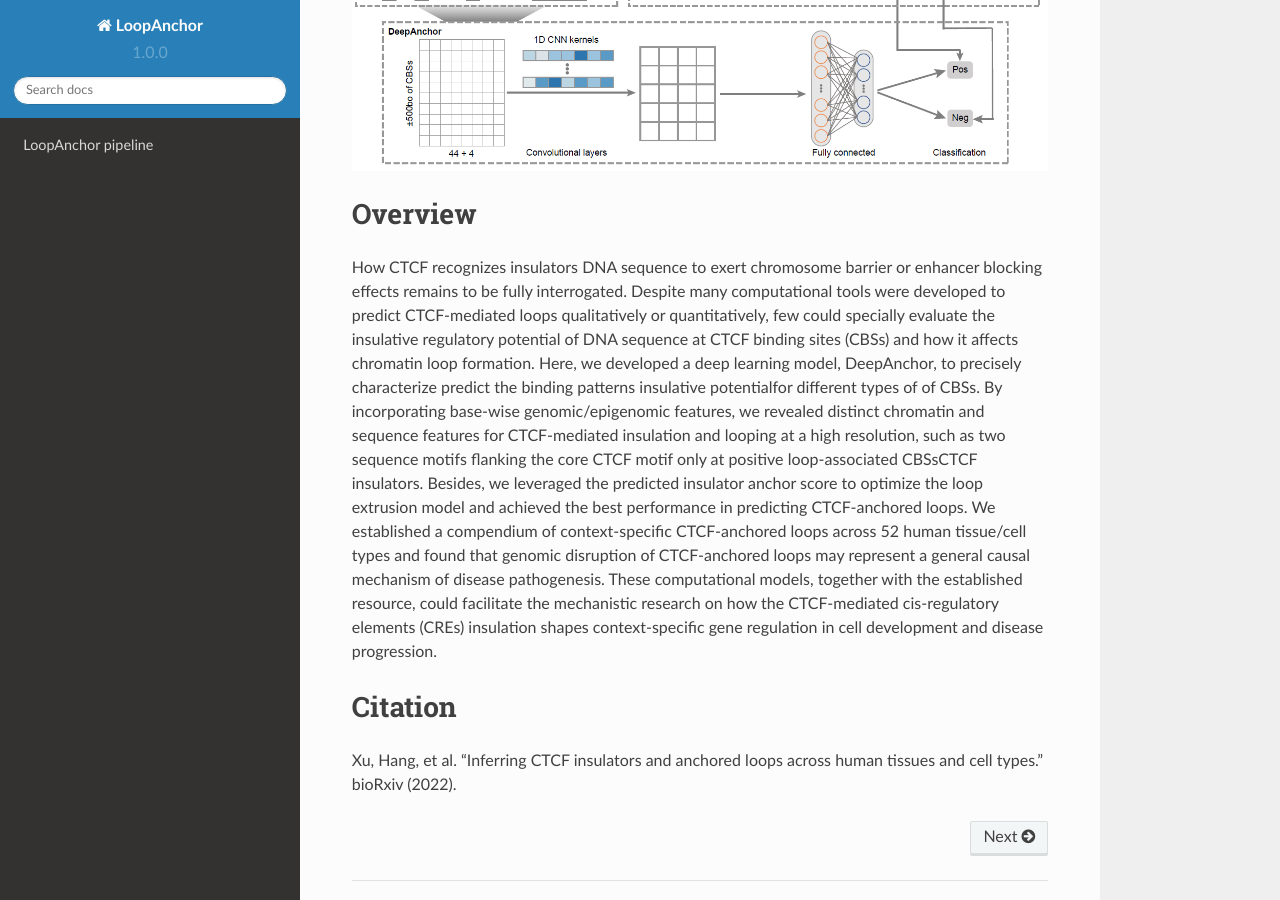
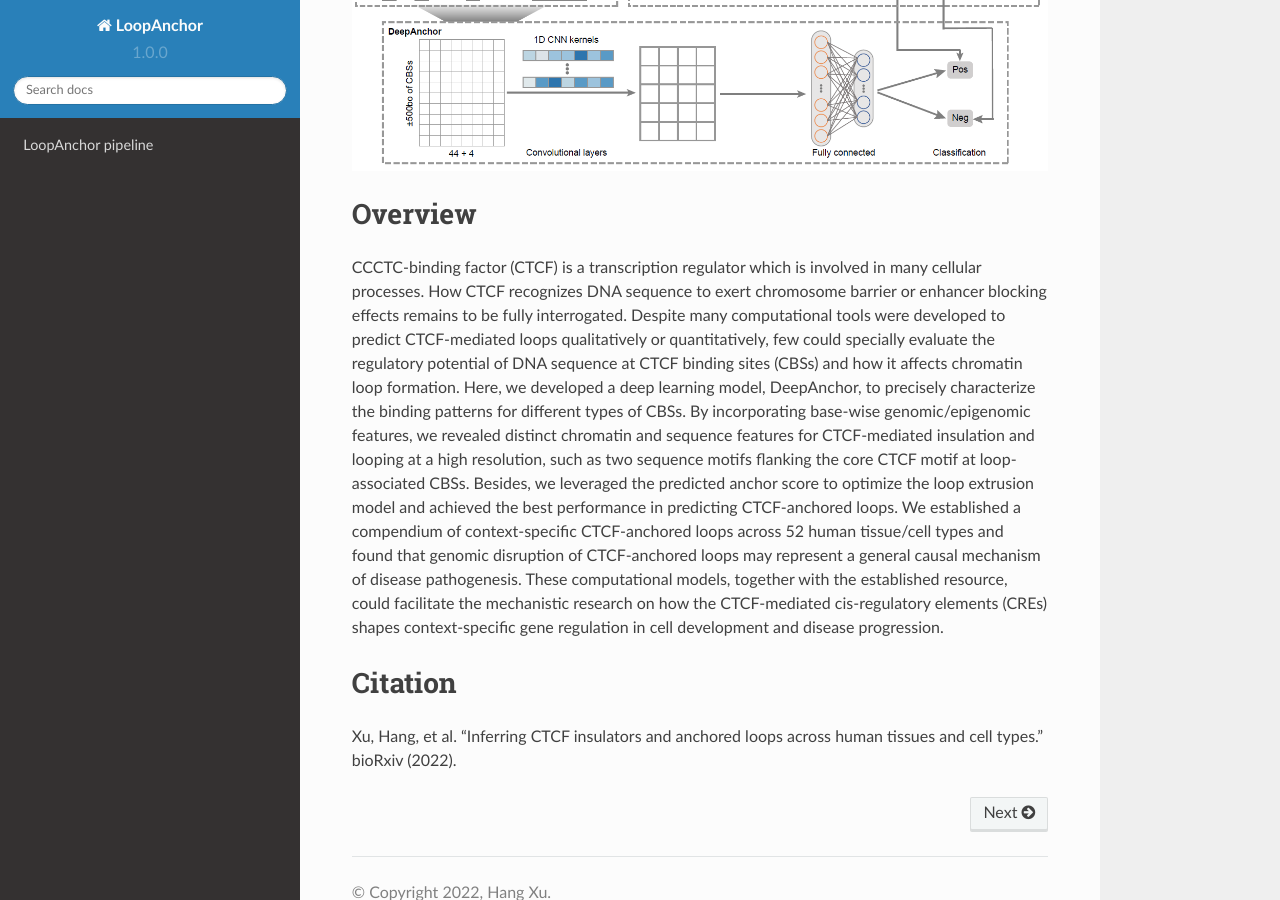
Before and after one commit to mulinlab/LoopAnchor, a Sphinx documentation site: the page built from docs/source/index.rst, in a window 1280 px wide and 900 px high, scrolled down 553 px. Built offline with Sphinx 7.4.7 and the Read the Docs theme 2.0.0, drawn with Linux system fonts in a browser that asks for light colours.

Commit message:
revise before resubmission

```diff
--- a/docs/source/index.rst
+++ b/docs/source/index.rst
@@ -20,7 +20,7 @@ LoopAnchor – Inferring CTCF insulators and anchored loops across human tissues
 
 Overview
 ========
-How CTCF recognizes insulators DNA sequence to exert chromosome barrier or enhancer blocking effects remains to be fully interrogated. Despite many computational tools were developed to predict CTCF-mediated loops qualitatively or quantitatively, few could specially evaluate the insulative regulatory potential of DNA sequence at CTCF binding sites (CBSs) and how it affects chromatin loop formation. Here, we developed a deep learning model, DeepAnchor, to precisely characterize predict the binding patterns insulative potentialfor different types of of CBSs. By incorporating base-wise genomic/epigenomic features, we revealed distinct chromatin and sequence features for CTCF-mediated insulation and looping at a high resolution, such as two sequence motifs flanking the core CTCF motif only at positive loop-associated CBSsCTCF insulators. Besides, we leveraged the predicted insulator anchor score to optimize the loop extrusion model and achieved the best performance in predicting CTCF-anchored loops. We established a compendium of context-specific CTCF-anchored loops across 52 human tissue/cell types and found that genomic disruption of CTCF-anchored loops may represent a general causal mechanism of disease pathogenesis. These computational models, together with the established resource, could facilitate the mechanistic research on how the CTCF-mediated cis-regulatory elements (CREs) insulation shapes context-specific gene regulation in cell development and disease progression.
+CCCTC-binding factor (CTCF) is a transcription regulator which is involved in many cellular processes. How CTCF recognizes DNA sequence to exert chromosome barrier or enhancer blocking effects remains to be fully interrogated. Despite many computational tools were developed to predict CTCF-mediated loops qualitatively or quantitatively, few could specially evaluate the regulatory potential of DNA sequence at CTCF binding sites (CBSs) and how it affects chromatin loop formation. Here, we developed a deep learning model, DeepAnchor, to precisely characterize the binding patterns for different types of CBSs. By incorporating base-wise genomic/epigenomic features, we revealed distinct chromatin and sequence features for CTCF-mediated insulation and looping at a high resolution, such as two sequence motifs flanking the core CTCF motif at loop-associated CBSs. Besides, we leveraged the predicted anchor score to optimize the loop extrusion model and achieved the best performance in predicting CTCF-anchored loops. We established a compendium of context-specific CTCF-anchored loops across 52 human tissue/cell types and found that genomic disruption of CTCF-anchored loops may represent a general causal mechanism of disease pathogenesis. These computational models, together with the established resource, could facilitate the mechanistic research on how the CTCF-mediated cis-regulatory elements (CREs) shapes context-specific gene regulation in cell development and disease progression.
 
 Citation
 ========
```
Also changed, not shown: README.md (+1 -1 lines), docs/source/Pipeline.ipynb.
